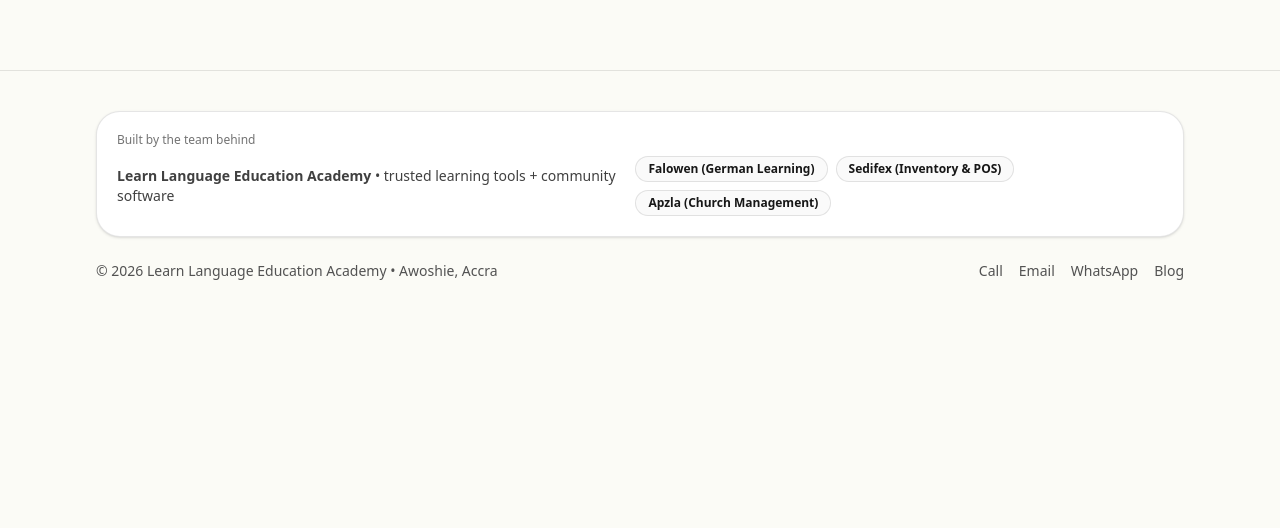
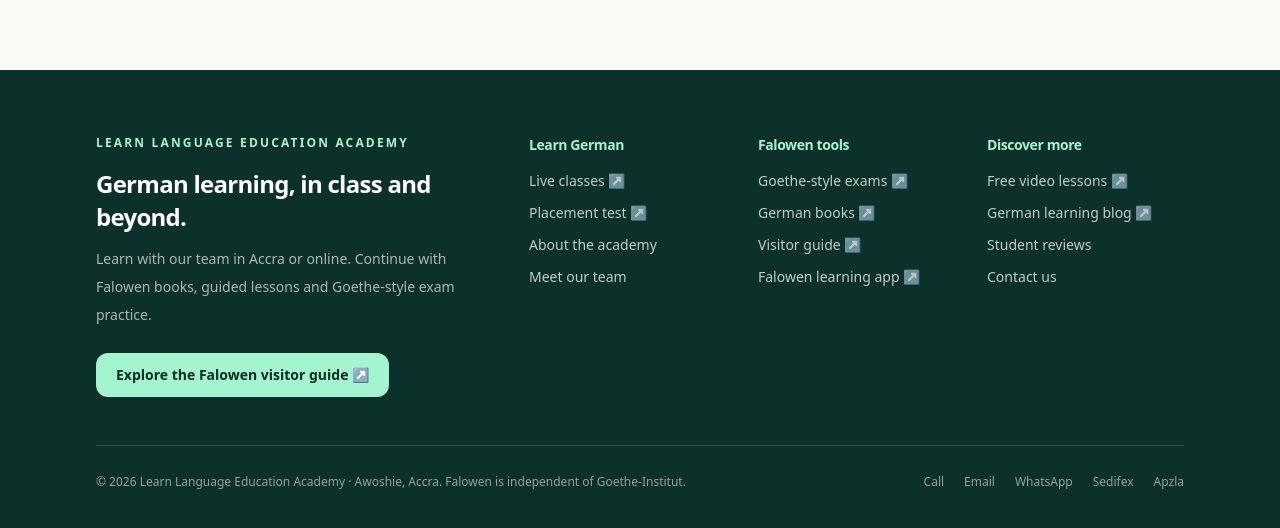
Before and after one commit to learngermanghana/learngermanghana-site, a Next.js app: page / in a window 1280 px wide. Shown: the part 5210-5738 px from the top of the page. Before the commit the page ends 5531 px from the top, so only its background shows below. Built offline with nearby package versions, Linux system fonts and the light colour scheme; no server answers.

Commit message:
Organize footer around Falowen exams, books, visitor guide and academy

```diff
--- a/src/components/Footer.tsx
+++ b/src/components/Footer.tsx
@@ -1,61 +1,63 @@
+import Link from "next/link";
 import { Container } from "@/components/Container";
 import { LINKS, SITE, WHATSAPP_LINK } from "@/lib/site";
 
+const external = { target: "_blank", rel: "noopener noreferrer" } as const;
+
 export function Footer() {
   return (
-    <footer className="border-t border-black/10 py-10">
+    <footer className="border-t border-emerald-950/10 bg-[#0c302a] py-12 text-white sm:py-16">
       <Container>
-        <div className="grid gap-6">
-          {/* Soft cross-promo */}
-          <div className="rounded-3xl border border-black/10 bg-white p-5 shadow-sm">
-            <div className="text-xs text-neutral-500">Built by the team behind</div>
-
-            <div className="mt-2 flex flex-col sm:flex-row sm:items-center sm:justify-between gap-3">
-              <div className="text-sm text-neutral-700">
-                <span className="font-semibold">{SITE.name}</span> • trusted learning tools + community software
+        <div className="grid gap-10 lg:grid-cols-[1.2fr_2fr]">
+          <div>
+            <p className="text-xs font-bold uppercase tracking-[0.18em] text-emerald-200">Learn Language Education Academy</p>
+            <h2 className="mt-4 max-w-sm text-2xl font-semibold leading-snug">German learning, in class and beyond.</h2>
+            <p className="mt-3 max-w-md text-sm leading-7 text-white/65">
+              Learn with our team in Accra or online. Continue with Falowen books, guided lessons and Goethe-style exam practice.
+            </p>
+            <a href={LINKS.visitorGuide} {...external} className="mt-6 inline-flex rounded-xl bg-emerald-200 px-5 py-3 text-sm font-semibold text-emerald-950 transition hover:bg-white">
+              Explore the Falowen visitor guide ↗
+            </a>
+          </div>
+          <div className="grid grid-cols-2 gap-8 sm:grid-cols-3">
+            <div>
+              <h3 className="text-sm font-semibold text-emerald-200">Learn German</h3>
+              <div className="mt-4 flex flex-col gap-3 text-sm text-white/75">
+                <a href={LINKS.classes} {...external} className="hover:text-white">Live classes ↗</a>
+                <a href={LINKS.placementTest} {...external} className="hover:text-white">Placement test ↗</a>
+                <Link href="/about" className="hover:text-white">About the academy</Link>
+                <Link href="/tutors" className="hover:text-white">Meet our team</Link>
               </div>
-
-              <div className="flex flex-wrap gap-2">
-                <a
-                  href={LINKS.falowen}
-                  target="_blank"
-                  rel="noreferrer"
-                  className="rounded-full border border-black/10 bg-neutral-50 px-3 py-1 text-xs font-semibold hover:bg-neutral-100"
-                >
-                  Falowen (German Learning)
-                </a>
-                <a
-                  href="https://sedifex.com"
-                  target="_blank"
-                  rel="noreferrer"
-                  className="rounded-full border border-black/10 bg-neutral-50 px-3 py-1 text-xs font-semibold hover:bg-neutral-100"
-                >
-                  Sedifex (Inventory & POS)
-                </a>
-                <a
-                  href="https://apzla.com"
-                  target="_blank"
-                  rel="noreferrer"
-                  className="rounded-full border border-black/10 bg-neutral-50 px-3 py-1 text-xs font-semibold hover:bg-neutral-100"
-                >
-                  Apzla (Church Management)
-                </a>
+            </div>
+            <div>
+              <h3 className="text-sm font-semibold text-emerald-200">Falowen tools</h3>
+              <div className="mt-4 flex flex-col gap-3 text-sm text-white/75">
+                <a href={LINKS.exams} {...external} className="hover:text-white">Goethe-style exams ↗</a>
+                <a href={LINKS.books} {...external} className="hover:text-white">German books ↗</a>
+                <a href={LINKS.visitorGuide} {...external} className="hover:text-white">Visitor guide ↗</a>
+                <a href={LINKS.falowen} {...external} className="hover:text-white">Falowen learning app ↗</a>
+              </div>
+            </div>
+            <div>
+              <h3 className="text-sm font-semibold text-emerald-200">Discover more</h3>
+              <div className="mt-4 flex flex-col gap-3 text-sm text-white/75">
+                <a href={LINKS.youtubeSubscribe} {...external} className="hover:text-white">Free video lessons ↗</a>
+                <a href="https://blog.falowen.app/" {...external} className="hover:text-white">German learning blog ↗</a>
+                <Link href="/reviews" className="hover:text-white">Student reviews</Link>
+                <Link href="/contact" className="hover:text-white">Contact us</Link>
               </div>
             </div>
           </div>
+        </div>
 
-          {/* Normal footer */}
-          <div className="flex flex-col sm:flex-row gap-4 sm:items-center sm:justify-between text-sm text-neutral-600">
-            <div>
-              © {new Date().getFullYear()} {SITE.name} • {SITE.location}
-            </div>
-
-            <div className="flex flex-wrap gap-4">
-              <a className="hover:underline" href={`tel:+${SITE.phoneIntl}`}>Call</a>
-              <a className="hover:underline" href={`mailto:${SITE.email}`}>Email</a>
-              <a className="hover:underline" href={WHATSAPP_LINK} target="_blank" rel="noreferrer">WhatsApp</a>
-              <a className="hover:underline" href={LINKS.blog} target="_blank" rel="noreferrer">Blog</a>
-            </div>
+        <div className="mt-12 flex flex-col gap-4 border-t border-white/15 pt-6 text-xs leading-6 text-white/55 sm:flex-row sm:items-center sm:justify-between">
+          <span>© {new Date().getFullYear()} {SITE.name} · {SITE.location}. Falowen is independent of Goethe-Institut.</span>
+          <div className="flex flex-wrap gap-x-5 gap-y-2">
+            <a href={`tel:+${SITE.phoneIntl}`} className="hover:text-white">Call</a>
+            <a href={`mailto:${SITE.email}`} className="hover:text-white">Email</a>
+            <a href={WHATSAPP_LINK} {...external} className="hover:text-white">WhatsApp</a>
+            <a href="https://sedifex.com" {...external} className="hover:text-white">Sedifex</a>
+            <a href="https://apzla.com" {...external} className="hover:text-white">Apzla</a>
           </div>
         </div>
       </Container>
```
